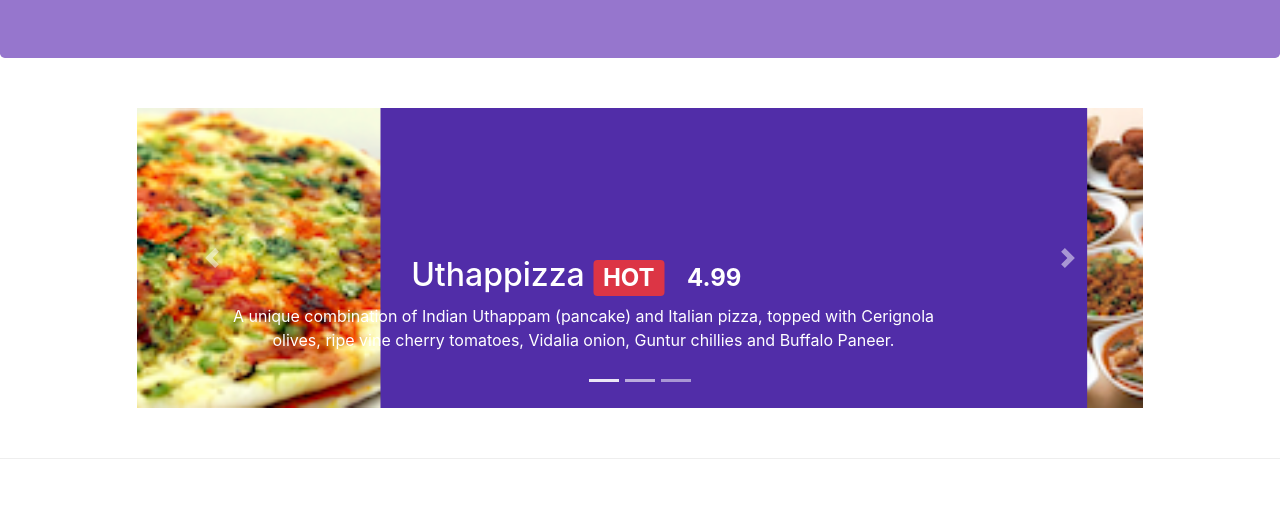
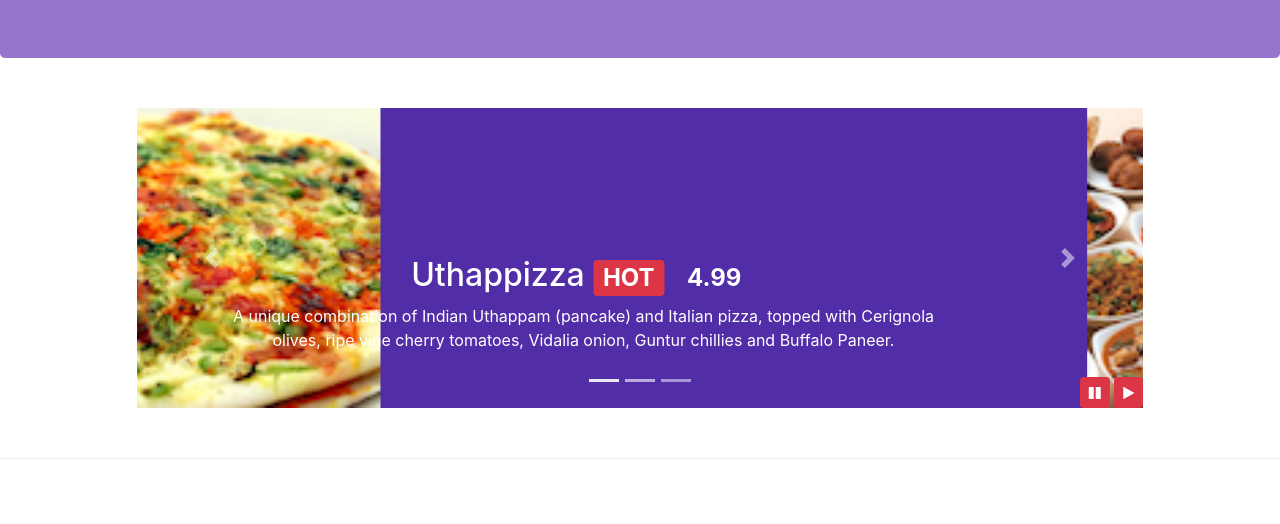
Before and after one commit to kamil-filip/BootstrapGrid, a plain HTML site: page index.html in a window 1280 px wide. Shown: the part 276-800 px from the top of the page. Drawn offline with nearby package versions, Linux system fonts and the light colour scheme; files that its build step writes are made by us from their sources.

Commit message:
bootstrap jquery

```diff
--- a/css/styles.css
+++ b/css/styles.css
@@ -63,3 +63,9 @@ body {
     left: 0;
     min-height: 300px;
 }
+
+#carouselButtons {
+    right:0px;
+    position: absolute;
+    bottom: 0px;
+}
--- a/index.html
+++ b/index.html
@@ -1,3 +1,4 @@
+
 <!DOCTYPE html>
 <html lang="en">
 
@@ -232,6 +233,14 @@
                 <a class="carousel-control-next" href='#mycarousel' role="button" data-slide="next">
                         <span class="carousel-control-next-icon"></span>
                 </a>
+                <div class="btn=group" id="carouselButtons">
+                    <button class="btn btn-danger btn-sm" id="carousel-pause">
+                        <span class="fa fa-pause"></span>
+                    </button>
+                    <button class="btn btn-danger btn-sm" id="carousel-play">
+                        <span class="fa fa-play"></span>
+                    </button>
+                </div>
             </div>
         </div>
     </div>
@@ -347,7 +356,18 @@
     <script src="node_modules/jquery/dist/jquery.min.js"></script>
     <script src="node_modules/tether/dist/js/tether.min.js"></script>
     <script src="node_modules/bootstrap/dist/js/bootstrap.min.js"></script>
+    <script>
+        $(document).ready(function(){
+                $("#mycarousel").carousel({interval: 2000});
+                $("#carousel-pause").click(function(){
+                    $("#mycarousel").carousel('pause');
+                });
+                $("#carousel-play").click(function(){
+                    $("#mycarousel").carousel('cycle');
+                });
+        });
 
+    </script>
 </body>
 
 </html>
```
